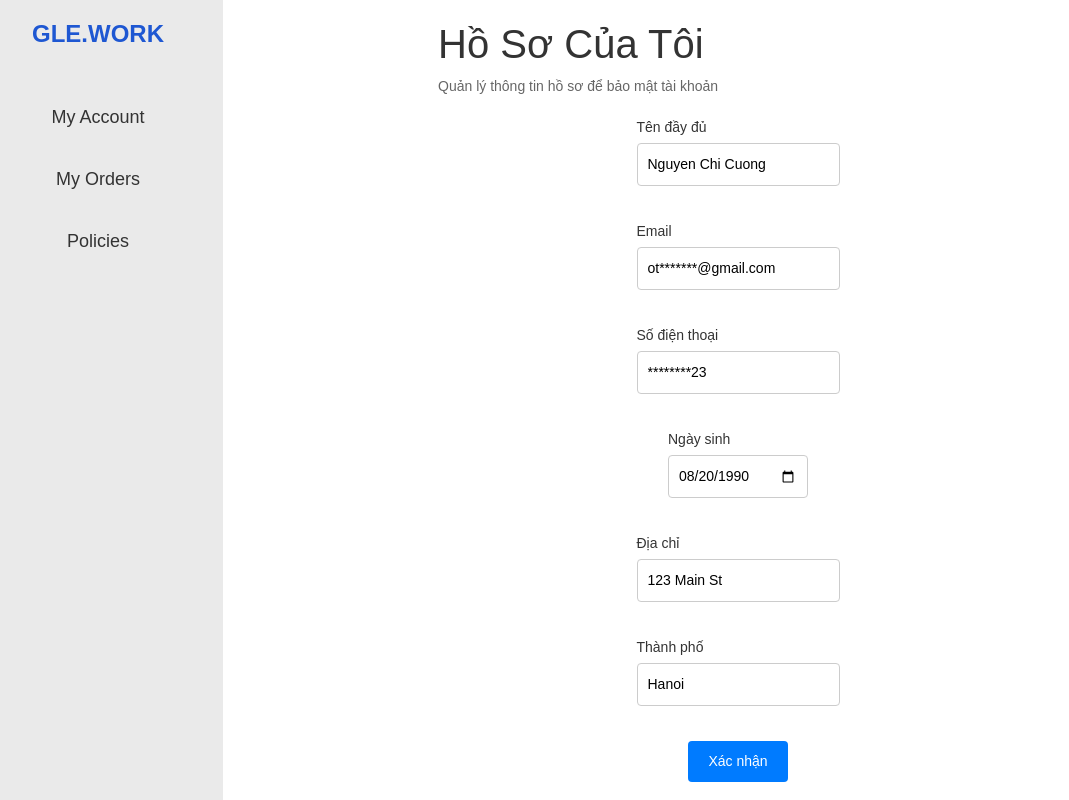
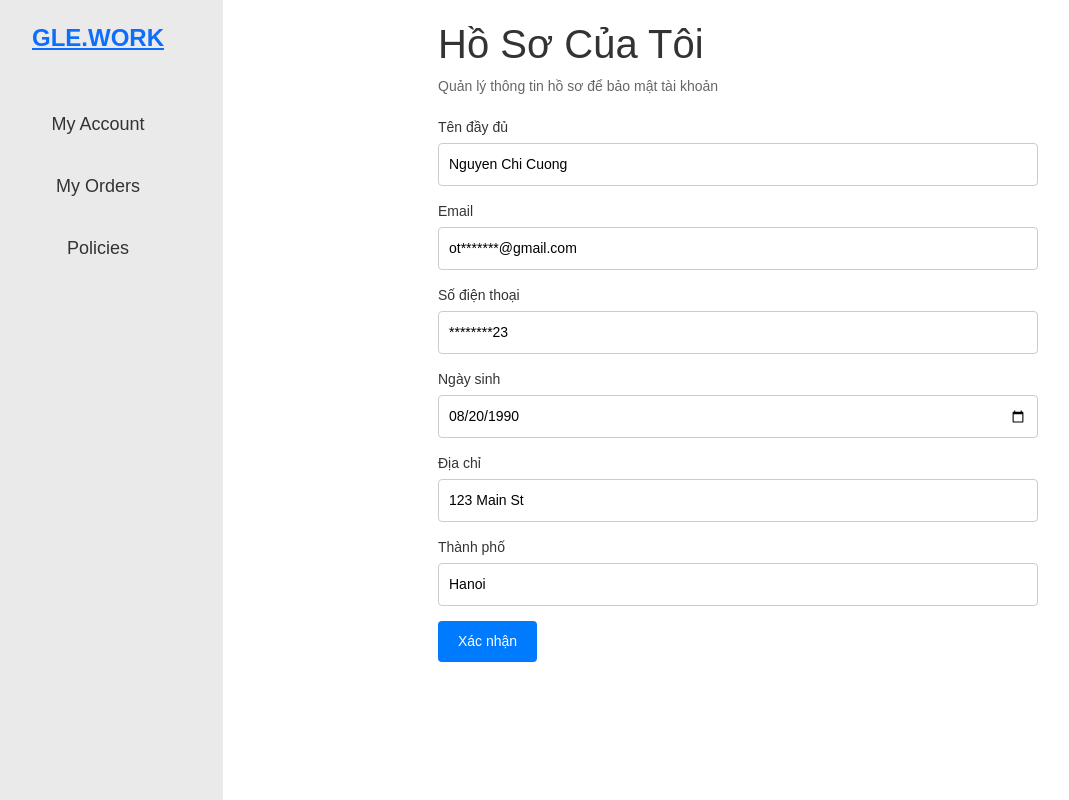
Before and after one commit to Will-Gle/glework, a React (Vite) app: page /user/my-account in a window 1280 px wide. Shown: the whole page, without its empty margins (27-1096 px from the left). Built offline with nearby package versions, Linux system fonts and the light colour scheme.

Commit message:
MyAccount styling update

```diff
--- a/src/components/SidePanel.tsx
+++ b/src/components/SidePanel.tsx
@@ -5,7 +5,11 @@ import "./SidePanel.css";
 const SidePanel: React.FC = () => {
   return (
     <div className="side-panel">
-      <h1 className="logo">GLE.WORK</h1>
+      <div className="logo">
+        <Link to="/">
+          <strong>GLE.WORK</strong>
+        </Link>
+      </div>
       <nav>
         <ul className="nav-list">
           <li>
--- a/src/components/UserPage/MyAccount.css
+++ b/src/components/UserPage/MyAccount.css
@@ -14,22 +14,22 @@
     color: #666;
   }
 
-  .form-container {
+  .account-form-container {
     margin-top: 20px;
   }
 
-  .form-group {
+  .account-form-group {
     margin-bottom: 15px;
   }
 
-  .form-group label {
+  .account-form-group label {
     display: block;
     font-size: 14px;
     color: #333;
     margin-bottom: 5px;
   }
 
-  .form-group input {
+  .account-form-group input {
     width: 100%;
     padding: 10px;
     font-size: 14px;
--- a/src/components/UserPage/MyAccount.tsx
+++ b/src/components/UserPage/MyAccount.tsx
@@ -1,5 +1,5 @@
 import React, { useState, useEffect } from "react";
-import "./MyAccount.css"; // Add your styles
+import "./MyAccount.css";
 
 const MyAccount: React.FC = () => {
   // State for form data
@@ -56,8 +56,8 @@ const MyAccount: React.FC = () => {
     <div className="my-account">
       <h1>Hồ Sơ Của Tôi</h1>
       <p>Quản lý thông tin hồ sơ để bảo mật tài khoản</p>
-      <div className="form-container">
-        <div className="form-group">
+      <div className="account-form-container">
+        <div className="account-form-group">
           <label>Tên đầy đủ</label>
           <input
             type="text"
@@ -66,7 +66,7 @@ const MyAccount: React.FC = () => {
             onChange={handleChange}
           />
         </div>
-        <div className="form-group">
+        <div className="account-form-group">
           <label>Email</label>
           <input
             type="email"
@@ -75,7 +75,7 @@ const MyAccount: React.FC = () => {
             onChange={handleChange}
           />
         </div>
-        <div className="form-group">
+        <div className="account-form-group">
           <label>Số điện thoại</label>
           <input
             type="text"
@@ -84,7 +84,7 @@ const MyAccount: React.FC = () => {
             onChange={handleChange}
           />
         </div>
-        <div className="form-group">
+        <div className="account-form-group">
           <label>Ngày sinh</label>
           <input
             type="date"
@@ -93,7 +93,7 @@ const MyAccount: React.FC = () => {
             onChange={handleChange}
           />
         </div>
-        <div className="form-group">
+        <div className="account-form-group">
           <label>Địa chỉ</label>
           <input
             type="text"
@@ -102,7 +102,7 @@ const MyAccount: React.FC = () => {
             onChange={handleChange}
           />
         </div>
-        <div className="form-group">
+        <div className="account-form-group">
           <label>Thành phố</label>
           <input
             type="text"
```
